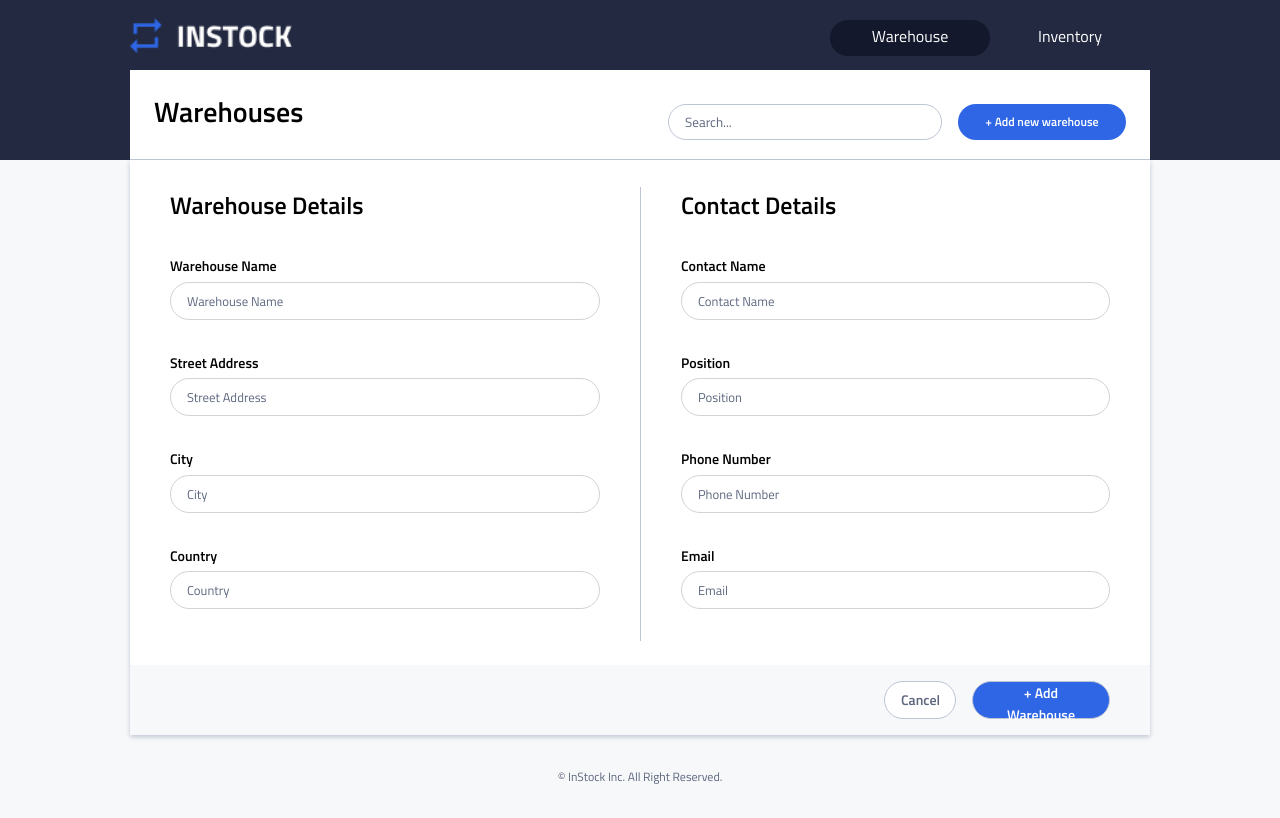
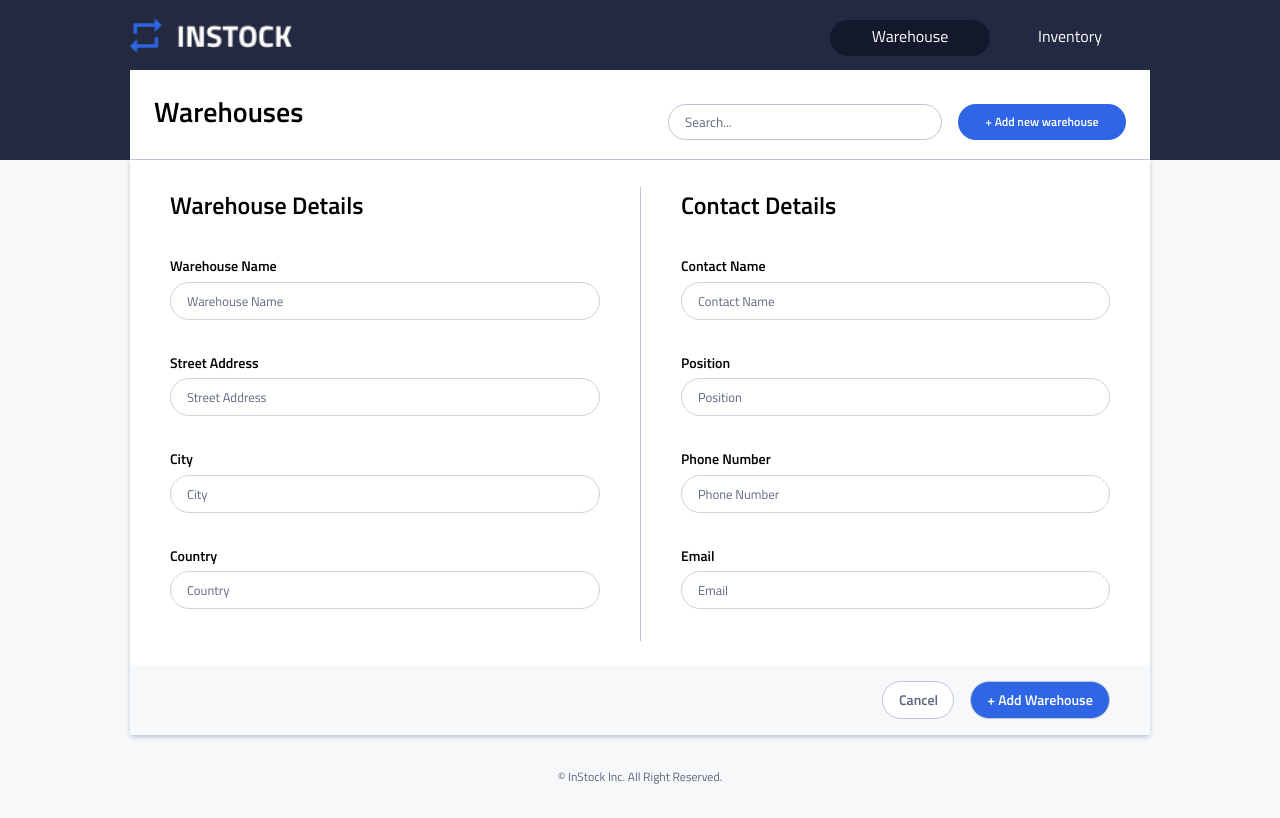
Before and after one commit to danlin0226/instock-merritt, a React (Create React App) app: page /add in a window 1280 px wide. Built offline with nearby package versions, Linux system fonts and the light colour scheme; no server answers.

Commit message:
font size/weight fix

```diff
--- a/src/components/warehouseForm/WarehouseForm.scss
+++ b/src/components/warehouseForm/WarehouseForm.scss
@@ -131,7 +131,6 @@
       }
       &__submit {
         margin-left: 1rem;
-        width: 8.625rem;
       }
     }
   }
@@ -174,13 +173,11 @@
       justify-content: flex-end;
       padding: 1rem 2.5rem;
       &__cancel {
-        width: 4.5rem;
         height: 2.375rem;
       }
       &__submit {
         margin-left: 1rem;
         height: 2.375rem;
-        width: 8.625rem;
       }
     }
   }
```
